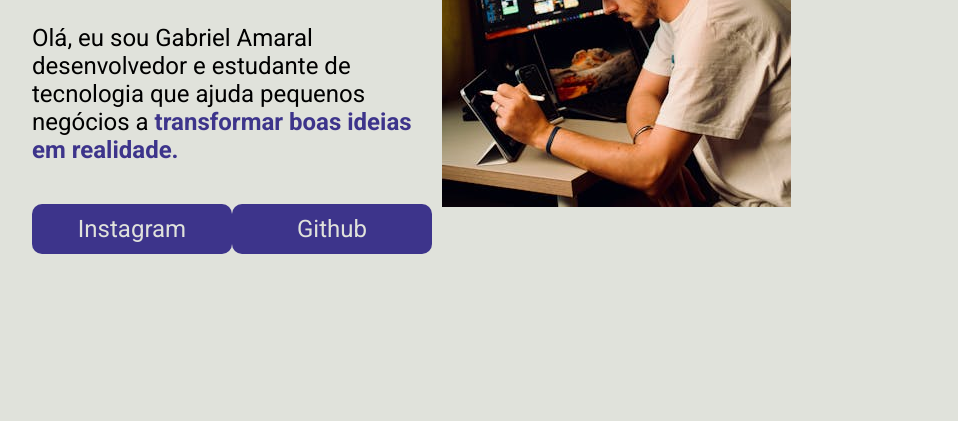
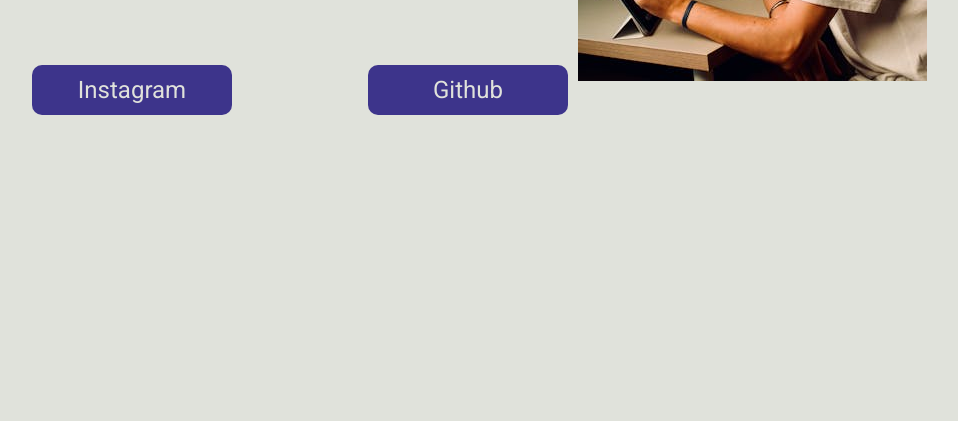
Before and after one commit to Amaral-Gabriel/MeuPortifolio, a plain HTML site: page index.html in a window 1280 px wide. Shown: the part 507-928 px from the top of the page, without its empty margins (298-1256 px from the left). After the commit the page ends 800 px from the top, so only its background shows below. Drawn offline with nearby package versions, Linux system fonts and the light colour scheme.

Commit message:
Corrige alinhamento do conteúdo

```diff
--- a/style.css
+++ b/style.css
@@ -10,26 +10,27 @@
 }
 
 body {
-    height: 100vh;
-    box-sizing: border-box;
+    height: 75vh;
+    box-sizing: content-box;
     background-color: #E0E2DB;
     color: black;
 }
 
 .apresentacao {
-    margin: 10% 15%;
-    padding: 10%;
+    margin: 12% 25%;
+    padding: 0%;
     display: flex;
     align-items: center;
     justify-content: space-between;
+    width: 905px;
 }
 
 .apresentacao__conteudo {
-    width: 615px;
     display: flex;
     flex-direction: column;
-    gap: 40px;
-    margin: 10px;
+    gap: 77px;
+    margin: 0 10px;
+
 }
 
 .apresentacao__conteudo__titulo {
@@ -44,7 +45,7 @@ body {
 
 .apresentacao__conteudo__links {
     display: flex;
-    justify-content: space-around;
+    justify-content: space-between;
 }
 
 .apresentacao__conteudo__links__link {
```
